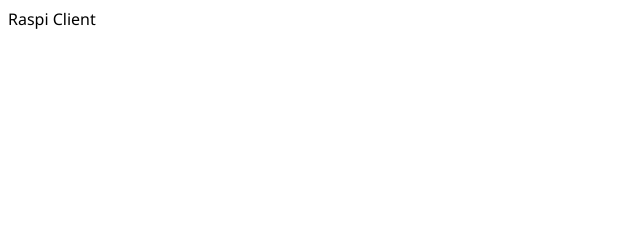
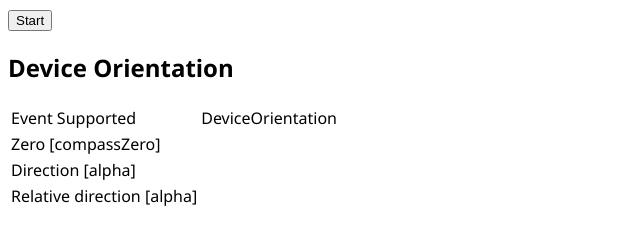
Before and after one commit to POPFD/vrcontrol, a website: page raspi-server/raspi-client/views/index.html in a window 1280 px wide. Shown: the whole page, without its empty margins (0-640 px from the left). Drawn offline with Linux system fonts and the light colour scheme.

Commit message:
javascript concept

```diff
--- a/raspi-server/raspi-client/css/site.css
+++ b/raspi-server/raspi-client/css/site.css
@@ -2,3 +2,7 @@ html, body {
     font-family: 'Segoe UI', Tahoma, Geneva, Verdana, sans-serif;
     font-size: 16px;
 }
+
+.hidden {
+  display: none;
+}
--- a/raspi-server/raspi-client/views/index.html
+++ b/raspi-server/raspi-client/views/index.html
@@ -8,7 +8,70 @@
 </head>
 
 <body>
-    Raspi Client
+
+  <div id="start">
+    <button onclick="javascript:start()">Start</button>
+  </div>
+
+  <div id="main" >
+    <h2>Device Orientation</h2>
+    <table>
+      <tr>
+        <td>Event Supported</td>
+        <td id="doEvent"></td>
+      </tr>
+      <tr>
+        <td>Zero [compassZero]</td>
+        <td id="zero"></td>
+      </tr>
+      <tr>
+        <td>Direction [alpha]</td>
+        <td id="alpha"></td>
+      </tr>
+      <tr>
+        <td>Relative direction [alpha]</td>
+        <td id="relative"></td>
+      </tr>
+     </table>
+  </div>
+
+
+  <script>
+    var compassZero;
+    var compassdir;
+    var relativeHeading;
+
+    function start() {
+      zeroCompass();
+
+    }
+
+    function zeroCompass() {
+      compassZero = compassdir;
+    }
+
+    if (window.DeviceOrientationEvent) {
+
+      document.getElementById("doEvent").innerHTML = "DeviceOrientation";
+      window.addEventListener('deviceorientation', function(event) {
+
+
+        // Apple only works with webkitCompassHeading, alpha works otherwise
+        if(event.webkitCompassHeading) compassdir = event.webkitCompassHeading;
+        else compassdir = -event.alpha;
+
+        if( compassZero!=null )
+
+         relativeHeading = compassdir - compassZero;
+
+        document.getElementById('alpha').innerHTML = Math.round(compassdir);
+        document.getElementById('zero').innerHTML = Math.round(compassZero);
+        document.getElementById('relative').innerHTML = Math.round(relativeHeading);
+      }, false);
+    } else {
+      document.getElementById("doEvent").innerHTML = "Not supported."
+    }
+  </script>
 
 
     <script src="../js/site.js"></script>
```
Also changed, not shown: 1 other file.
